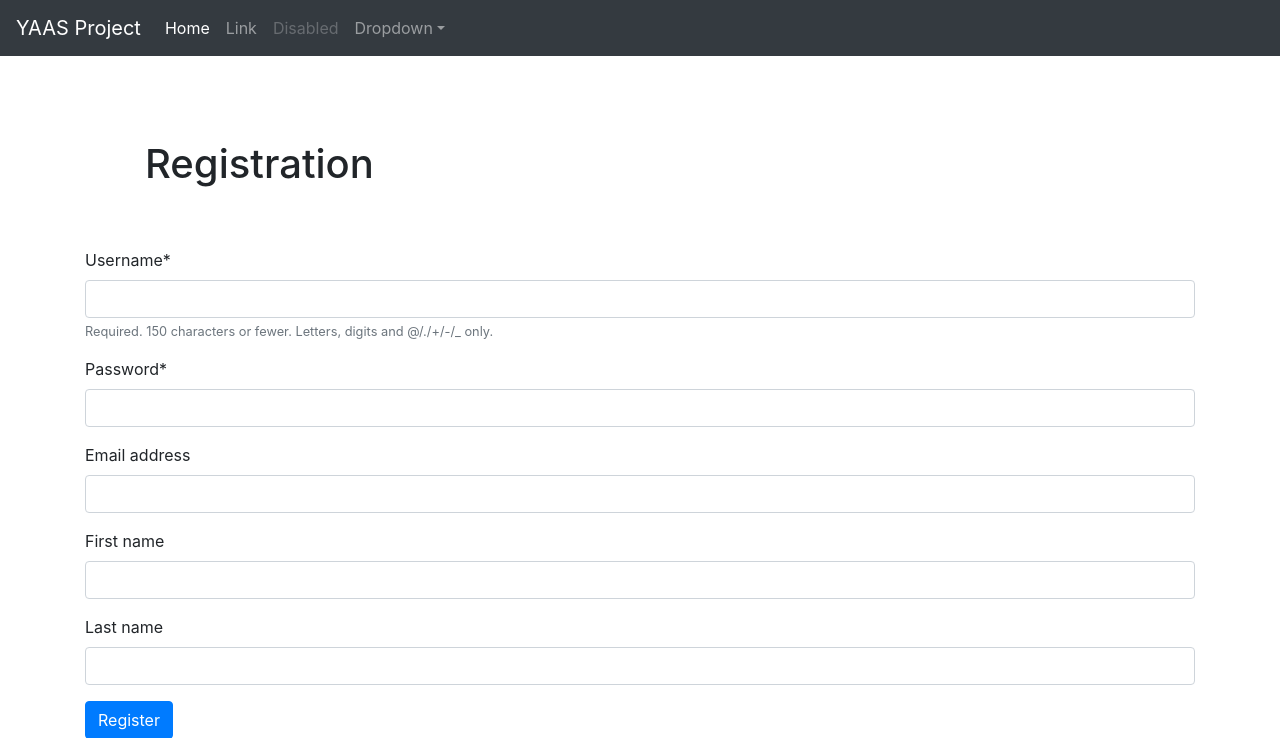
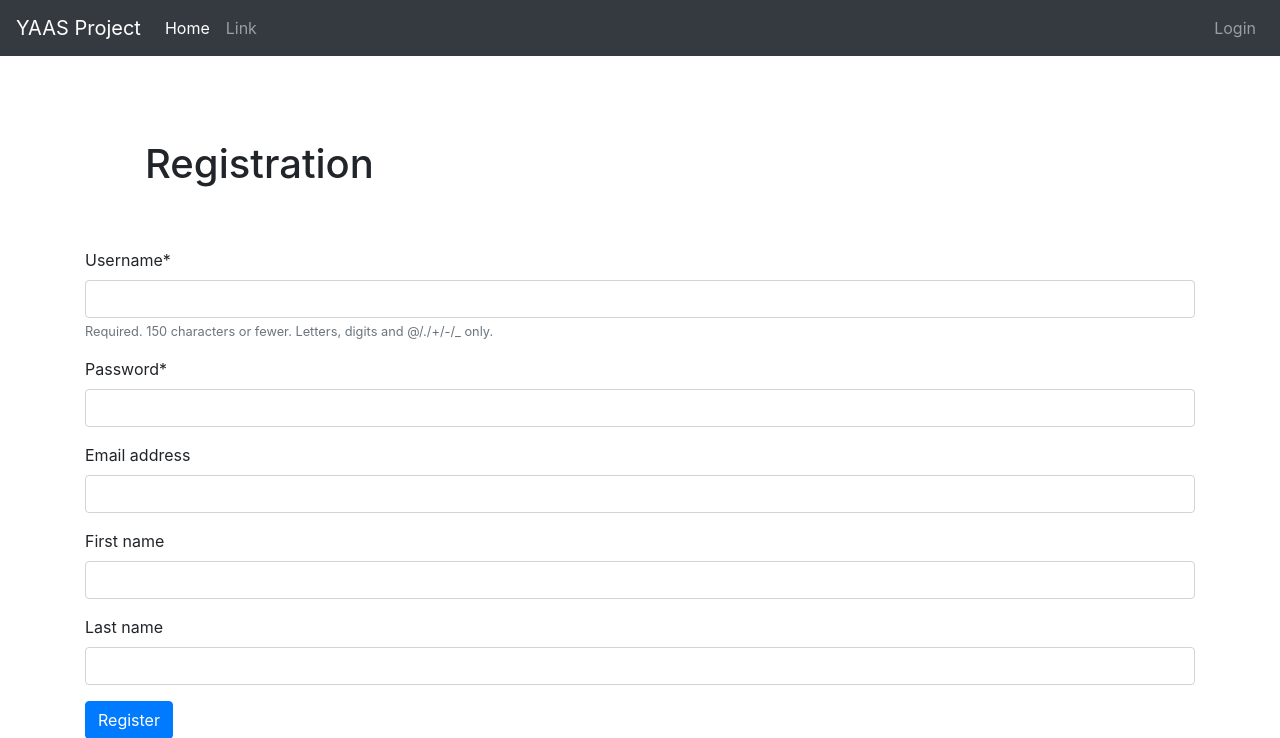
Before and after one commit to Salicorne/YAAS, a Django app: page / in a window 1280 px wide. Shown: the top 738 px of the page. Run offline with Django 3.2, Linux system fonts and the light colour scheme; some libraries are stand-ins or nearby versions.

Commit message:
Added auth links to base template

```diff
--- a/templates/base.html
+++ b/templates/base.html
@@ -25,17 +25,21 @@
                 <li class="nav-item">
                     <a class="nav-link" href="#">Link</a>
                 </li>
-            <li class="nav-item">
-                <a class="nav-link disabled" href="#">Disabled</a>
-            </li>
+            </ul>
+            <ul class="navbar-nav">
+                {% if user.is_authenticated %}
                 <li class="nav-item dropdown">
-                <a class="nav-link dropdown-toggle" href="https://example.com" id="dropdown01" data-toggle="dropdown" aria-haspopup="true" aria-expanded="false">Dropdown</a>
-                <div class="dropdown-menu" aria-labelledby="dropdown01">
-                <a class="dropdown-item" href="#">Action</a>
-                <a class="dropdown-item" href="#">Another action</a>
-                <a class="dropdown-item" href="#">Something else here</a>
+                    <a class="nav-link dropdown-toggle" href="#" id="userdropdown" data-toggle="dropdown" aria-haspopup="true" aria-expanded="false">{{ user.get_username }}</a>
+                    <div class="dropdown-menu dropdown-menu-right" aria-labelledby="userdropdown">
+                    <a class="dropdown-item" href="{% url 'userEdit' %}">Edit my account ({{ user.get_username }})</a>
+                    <a class="dropdown-item" href="{% url 'logout' %}">Logout</a>
                     </div>
                 </li>
+                {% else %}
+                <li class="nav-item">
+                    <a class="nav-link" href="{% url 'login' %}">Login</a>
+                </li>
+                {% endif %}
             </ul>
         </div>
     </nav>
```
Lines whose indentation alone changed are shown as unchanged.
